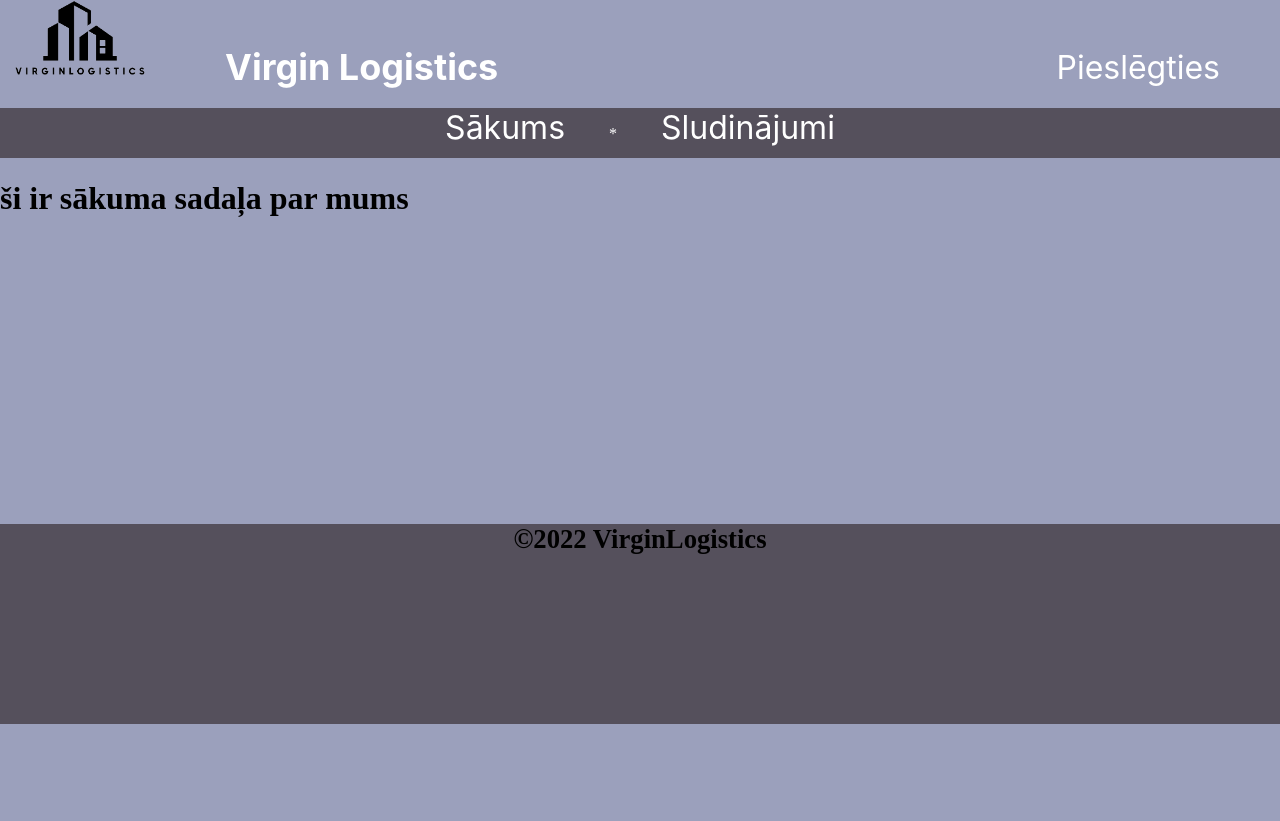
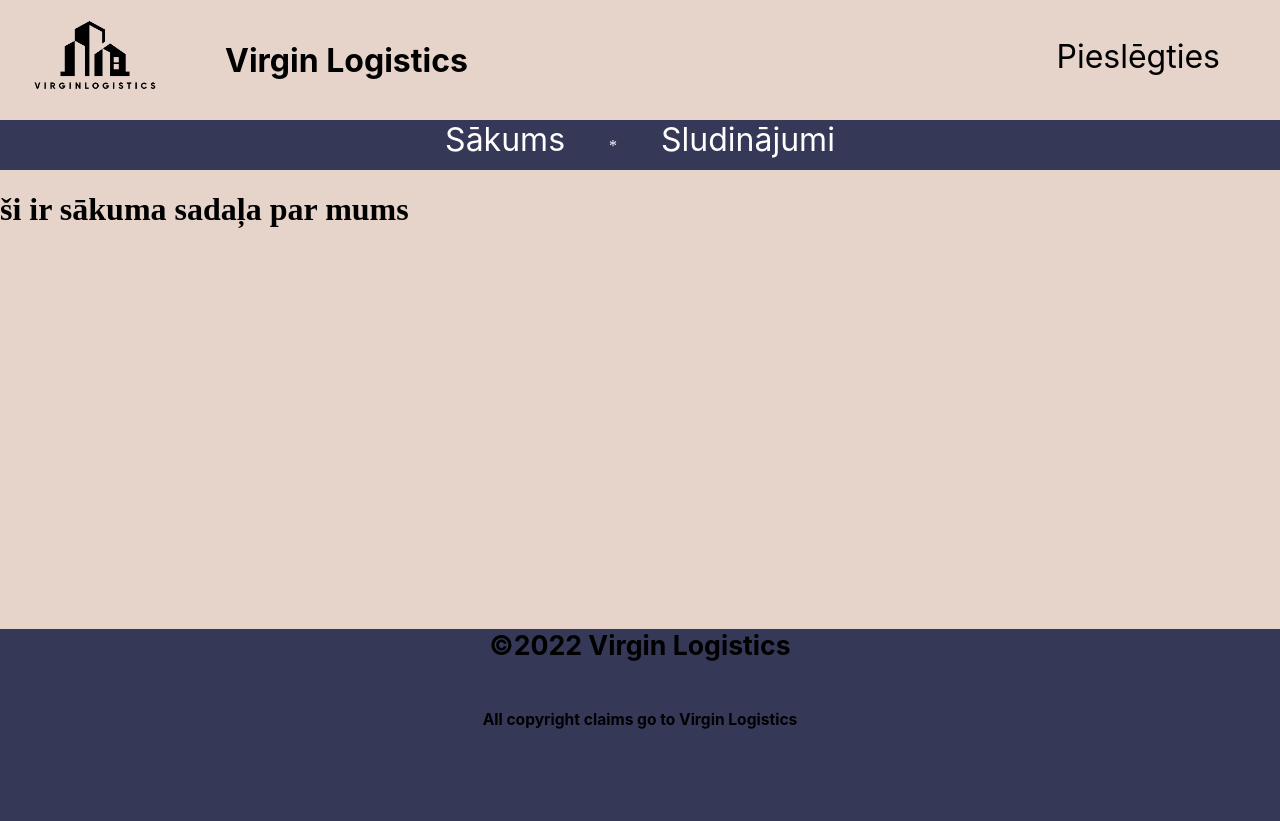
Before and after one commit to defaulltss/VirginLogistics, a Flask app: page /index in a window 1280 px wide. Before the commit the page ends 724 px from the top, so only its background shows below. Run offline with Flask 2, Linux system fonts and the light colour scheme.

Commit message:
salaboju logo un izkartojumu

```diff
--- a/static/visual.css
+++ b/static/visual.css
@@ -1,27 +1,28 @@
 .footer {
     margin-top: 24%;
-    height: 200px;
+    height: 192px;
     text-align: center;
     font-size: smaller;
+    font-family: 'Inter', sans-serif;
 }
 .header {
-    font-size: large;
-    color: white;
     font-family: 'Inter', sans-serif;
 }
 .kompanijas_nosaukums {
     margin-left: 225px;
+    font-family: 'Inter', sans-serif;
+    font-size: xx-large;
 }
-.pieslēgties{
+.pieslēgties, .pieslēgties_click{
     margin-top: -65px;
     text-align: right;
     margin-right: 30px;
     text-decoration: none;
     font-size: xx-large;
-    color: white;
+    color: black;
     font-family: 'Inter', sans-serif;
 }
-.sludinajumi {
+.sludinajumi, .sakums {
     font-size: xx-large;
     margin: 40px;
     text-decoration:none;
@@ -45,7 +46,8 @@
 
 }
 .logo {
-    height: 130px;
-    width: 160px;
-    margin-top: -200px;
+    height: 120px;
+    width: 150px;
+    margin-top: -80px;
+    margin-left: 20px;
 }
--- a/templates/layout.html
+++ b/templates/layout.html
@@ -1,21 +1,21 @@
 <!DOCTYPE html>
-<html style="background-color:#9BA0BC;" class="lapa">
+<html style="background-color:#E6D4CA;" class="lapa">
 
 <link rel="stylesheet" type="text/css" href="{{url_for('static', filename='bodyvisual.css')}}">
 <link rel="stylesheet" type="text/css" href="{{url_for('static', filename='visual.css')}}">
 
-<header style="background-color:#9BA0BC;" class="header">
+<header style="background-color:#E6D4CA;" class="header">
     <br>
         <h1 class="kompanijas_nosaukums" >Virgin Logistics</h1>
             <div class="pieslēgties">
-                <a href='/login' class="pieslēgties">Pieslēgties</a>
+                <a href='/login' class="pieslēgties_click">Pieslēgties</a>
             </div>
-        <img src="/img/logo.png" class="logo">
+        <img class="logo" src="/static/img/logo.png">
 
 </header>
-<nav style="background-color:#55505C;" class="navbar">
+<nav style="background-color:#353957;" class="navbar">
     <div class="navbarteksts">
-        <a class="sludinajumi" href='/index'>Sākums</a>
+        <a class="sakums" href='/index'>Sākums</a>
         <a>*</a>
         <a class="sludinajumi" href='/listings'>Sludinājumi</a>
     </div>
@@ -23,7 +23,13 @@
 {% block content %}
 
 {% endblock %}
-<footer style="background-color:#55505C;" class="footer">
-    <h1>©2022 VirginLogistics</h1>
+<br>
+<br>
+<br>
+<br>
+<footer style="background-color:#353957;" class="footer">
+    <h1>©2022 Virgin Logistics</h1>
+    <br>
+    <h3>All copyright claims go to Virgin Logistics</h3>
 </footer>
 </html>
```
Also changed, not shown: static/img/logo.png (renamed from img/logo.png).
